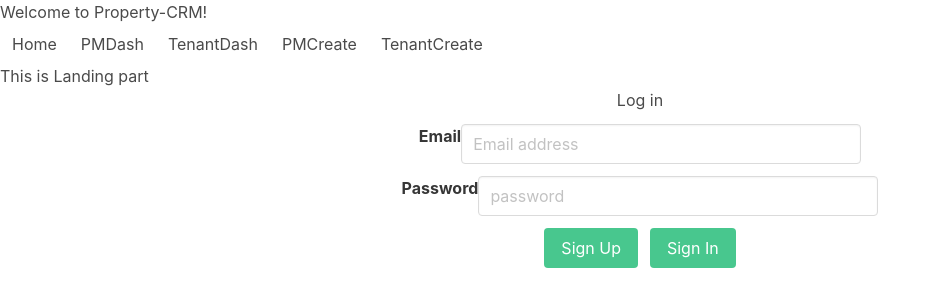
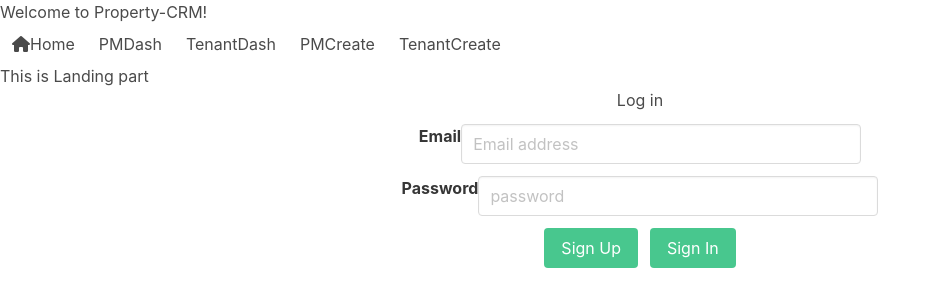
Before and after one commit to ksboyer17/Property-crm, a React (Create React App) app in the folder client/: page / in a window 1280 px wide. Shown: the top 306 px of the page, without its empty margins (0-941 px from the left). Built offline with nearby package versions, Linux system fonts and the light colour scheme; some icons are missing.

Commit message:
Added icon

```diff
--- a/client/src/components/header.js
+++ b/client/src/components/header.js
@@ -10,11 +10,11 @@ export default class Header extends Component {
           <nav id="nav-wrap" className= "navbar-menu">
             <ul id="nav" className="navbar-start">
               <li className="current">
-                <span className= "icon-text">
+
                 <a className="smoothscroll navbar-item" href="home">
+                <i class="fas fa-home"></i>
                   Home
                 </a>
-                </span>
               </li>
               <li>
                 <a className="smoothscroll navbar-item" href="PMDash">
```
